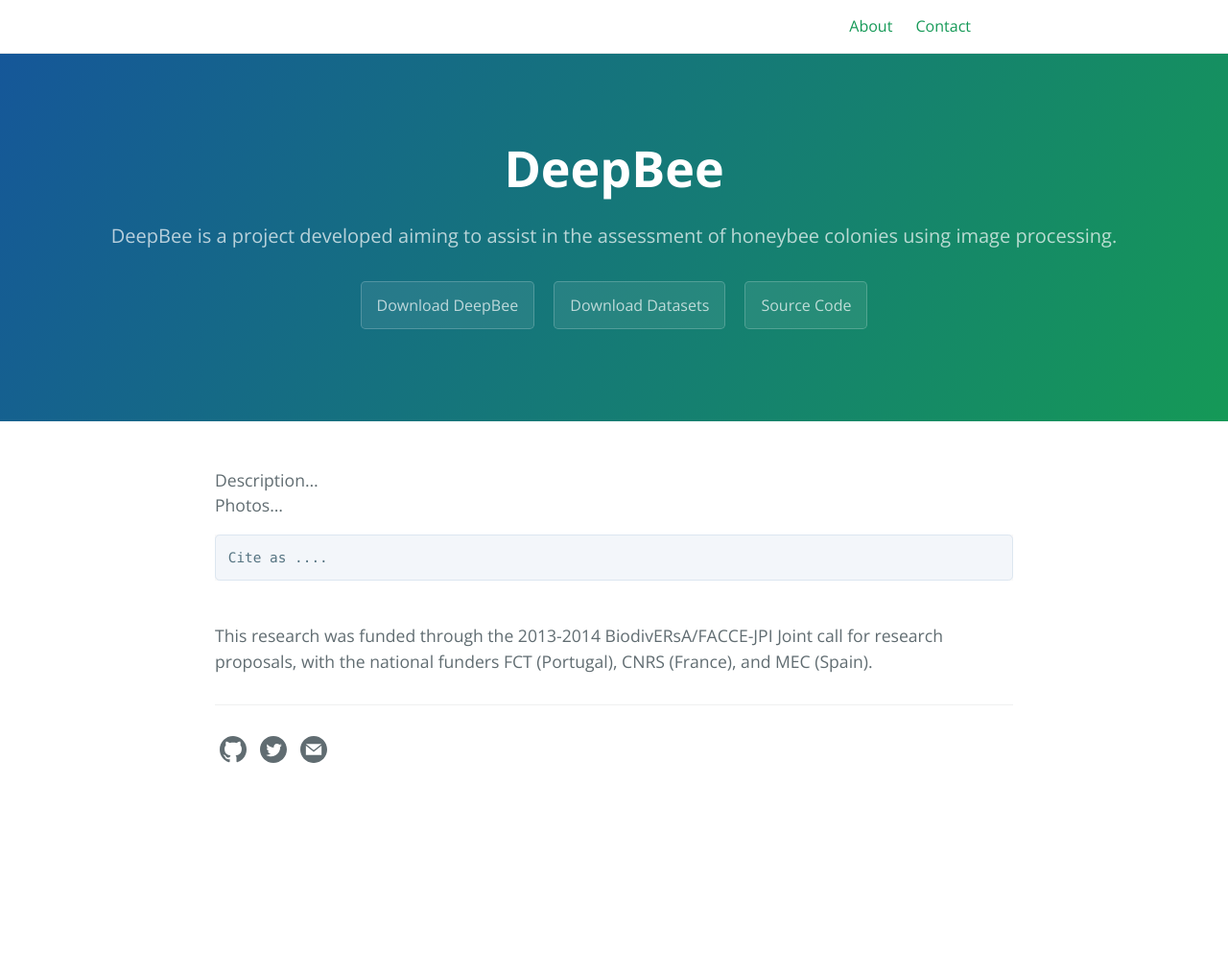
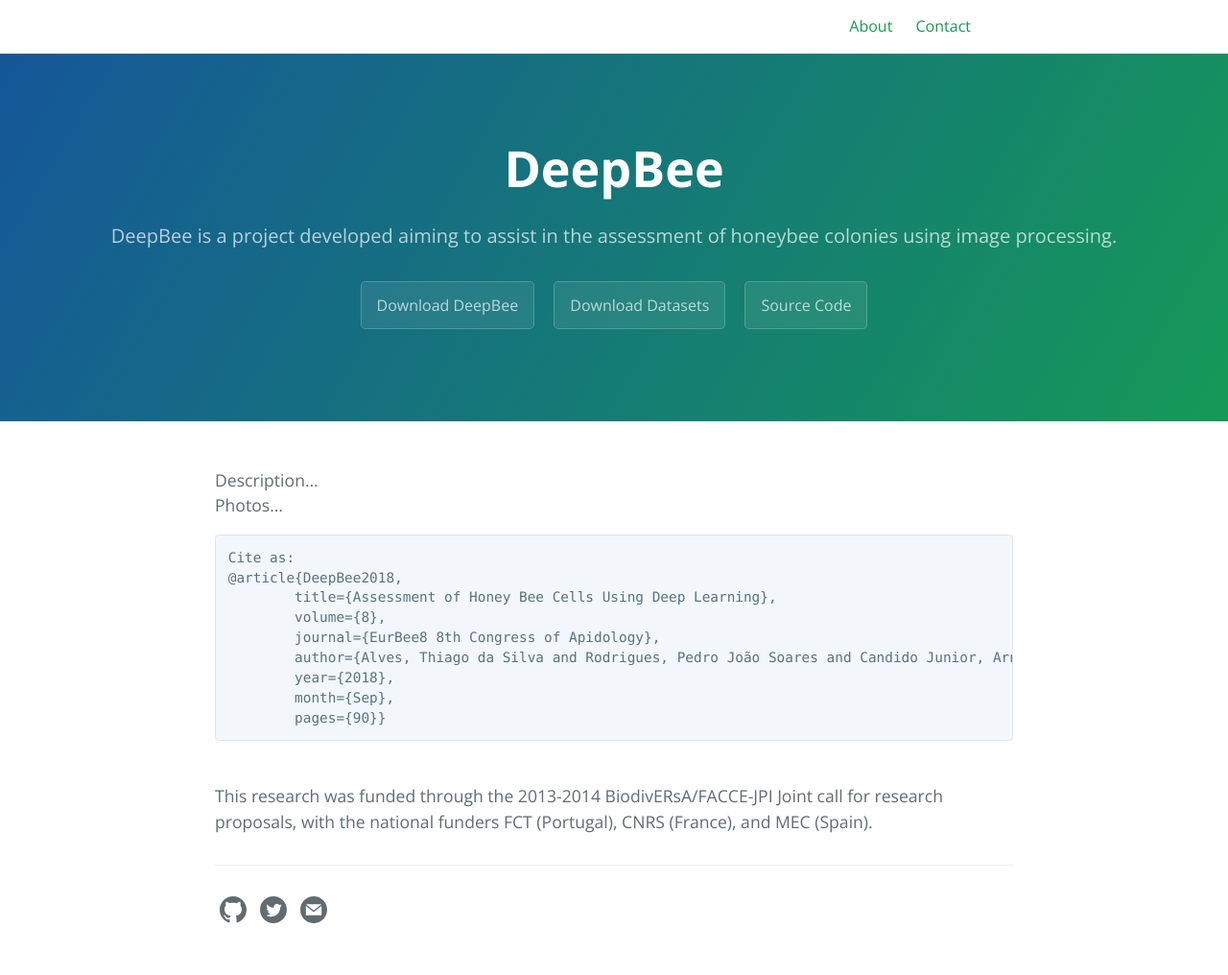
Before and after one commit to avsthiago/DeepBee, a Jekyll site: the page built from index.md, in a window 1280 px wide. Shown: the whole page at 96% size. Built offline with Jekyll 4.4.1, drawn with Linux system fonts in a browser that asks for light colours; before the commit the page ends 900 px from its top, so only the background shows below that.

Commit message:
Citation

````diff
--- a/index.md
+++ b/index.md
@@ -12,7 +12,15 @@ Description...<br />
 Photos...
 
 ```
-Cite as ....
+Cite as:
+@article{DeepBee2018,
+        title={Assessment of Honey Bee Cells Using Deep Learning},
+        volume={8},
+        journal={EurBee8 8th Congress of Apidology},
+        author={Alves, Thiago da Silva and Rodrigues, Pedro João Soares and Candido Junior, Arnaldo and Pinto, Alice and de Paula Filho, Pedro Luiz and Neves, Cátia and Ventura, Paulo},
+        year={2018},
+        month={Sep},
+        pages={90}}
 ```
 <br />
 This research was funded through the 2013-2014 BiodivERsA/FACCE-JPI Joint call for research proposals, with the national funders FCT (Portugal), CNRS (France), and MEC (Spain).
````
